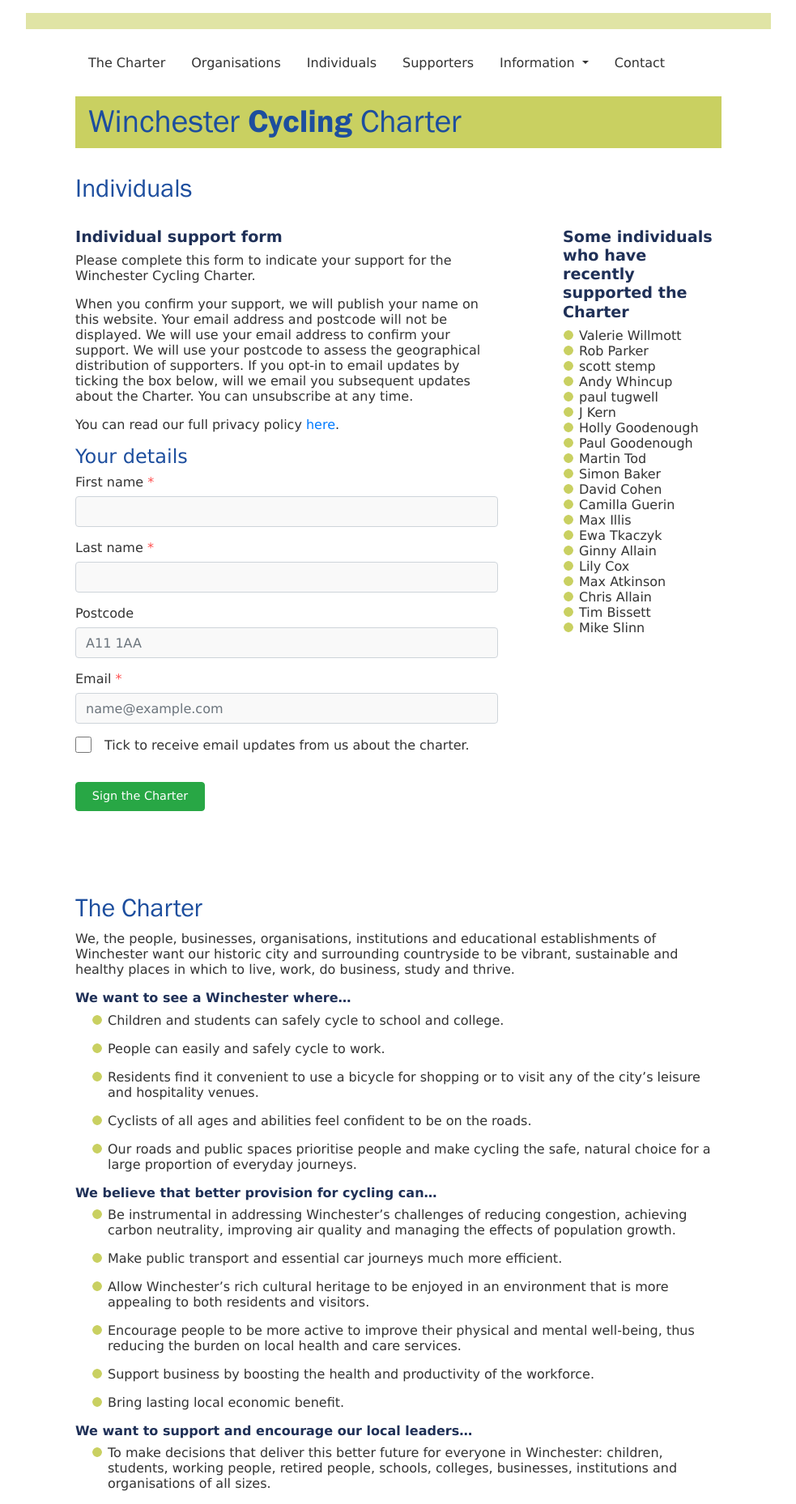
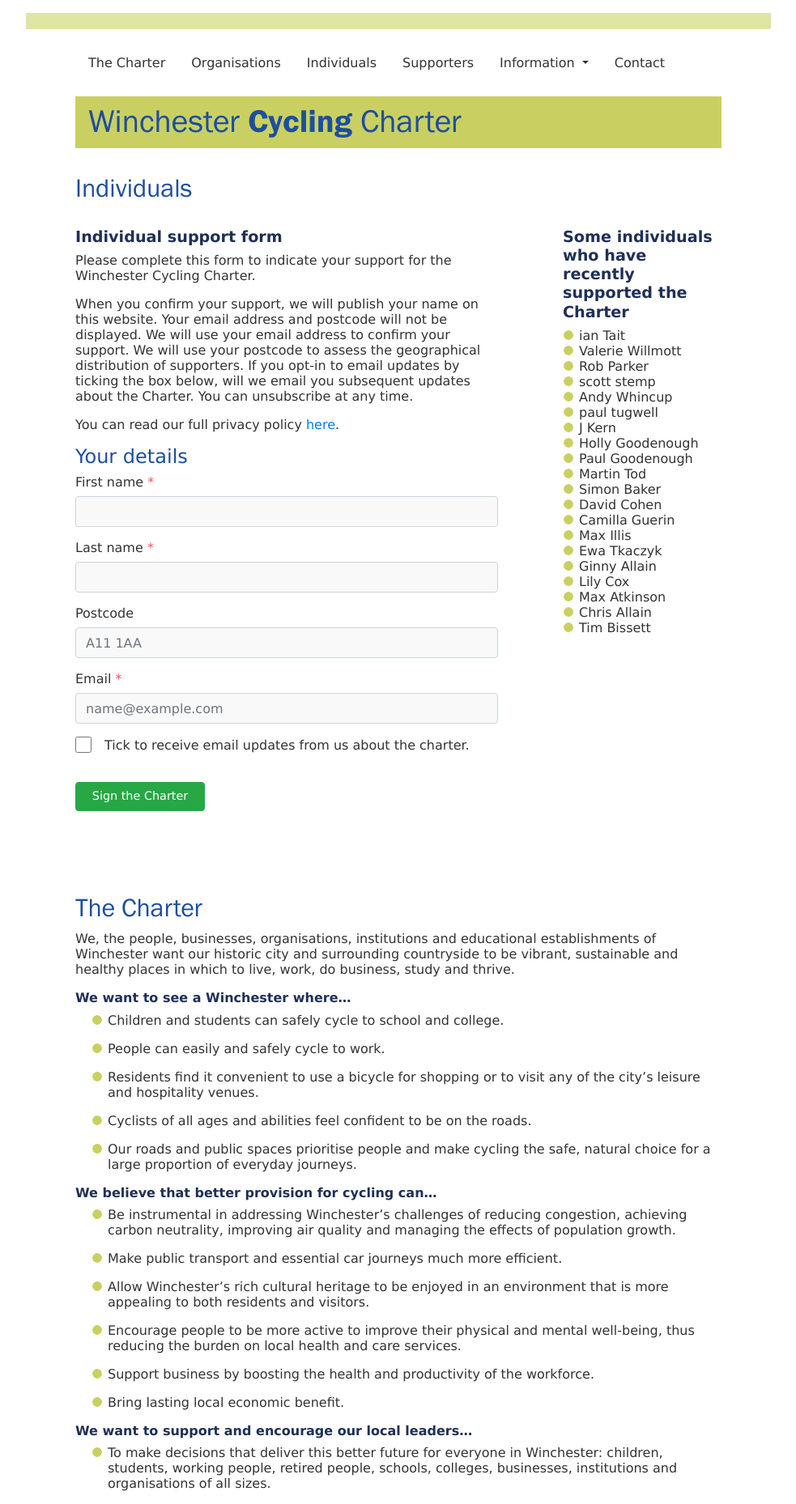
Before and after one commit to winchestercyclingcharter/winchestercyclingcharter.github.io, a Jekyll site: the page built from ind-page.md, in a window 1280 px wide. Shown: the whole page at 81% size, without its empty margins (148-1131 px from the left). Built offline with Jekyll 4.4.1, drawn with Linux system fonts in a browser that asks for light colours; nearby versions of some CDN libraries.

Commit message:
Update people.yml

```diff
--- a/_data/people.yml
+++ b/_data/people.yml
@@ -444,3 +444,4 @@ people:
 - { lastname: Parker, firstname: Rob, dt: 20210421-163832-356674 }
 - { lastname: Willmott , firstname: Valerie , dt: 20210421-181555-481424 }
 - { lastname: Tod, firstname: Martin, dt: 20210420-210659-427030 }
+- { lastname: Tait, firstname: ian, dt: 20210422-103658-878435 }
```
